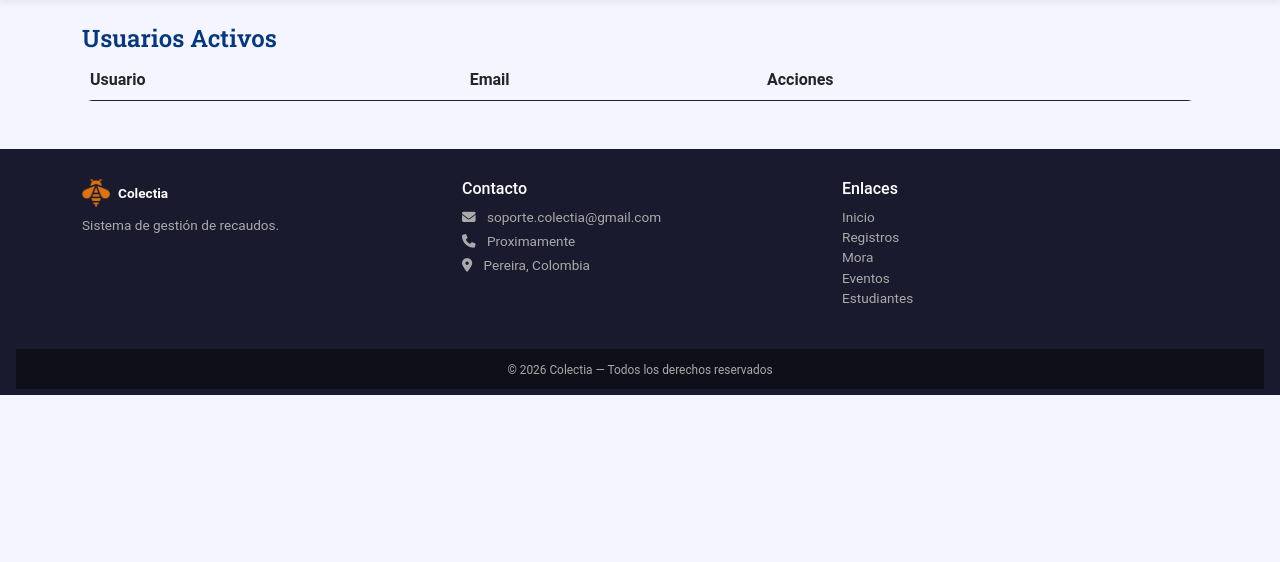
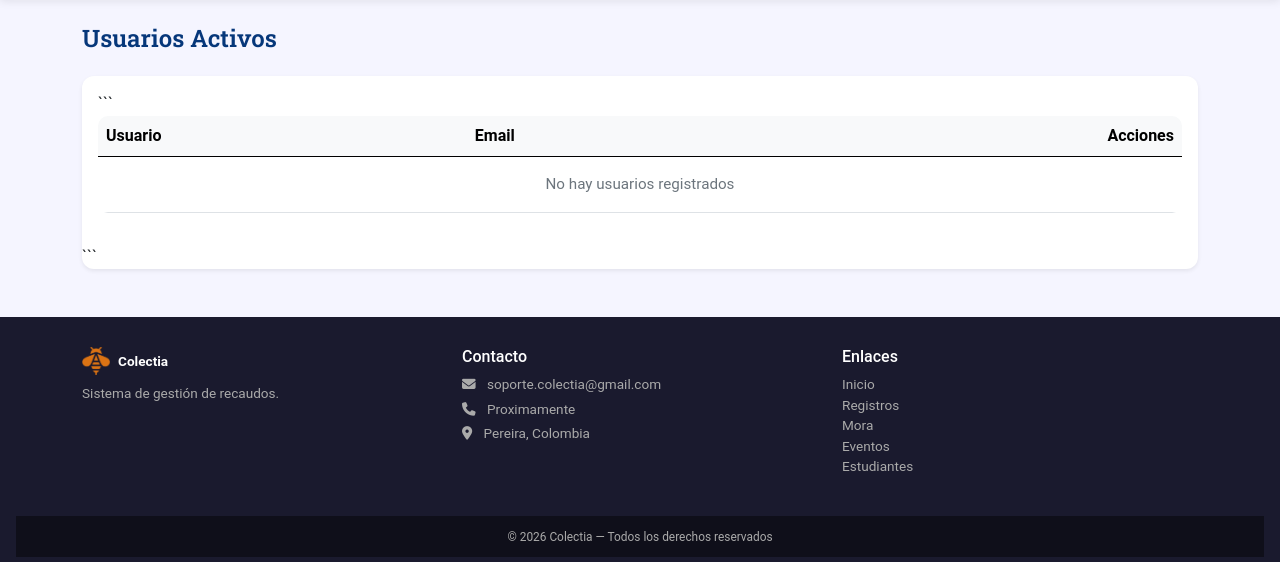
Before and after one commit to Simoncv08/Proyecto-LCP, a Django app: page /usuarios/ in a window 1280 px wide. Shown: the part 112-674 px from the top of the page. Run offline with Django 5.2, Linux system fonts and the light colour scheme; a user stored in the database is signed in; tables that the repository leaves empty hold one stand-in row (values such as "Sample post"); lists and menus that the app fills with data are empty.

Commit message:
UI improved

````diff
--- a/tasks/templates/usuarios.html
+++ b/tasks/templates/usuarios.html
@@ -1,33 +1,70 @@
 {% extends 'base.html' %}
 
 {% block content %}
-<h4>Usuarios Activos</h4>
 
-<table class="table table-hover">
-    <thead>
+<div class="d-flex flex-column flex-md-row justify-content-between align-items-start align-items-md-center mb-4 gap-2">
+    <h4 class="mb-0">Usuarios Activos</h4>
+</div>
+
+<div class="card shadow-sm">
+    <div class="card-body">
+
+```
+    <div class="table-responsive">
+        <table class="table table-hover align-middle">
+            <thead class="table-light">
                 <tr>
                     <th>Usuario</th>
                     <th>Email</th>
-            <th>Acciones</th>
+                    <th class="text-end">Acciones</th>
                 </tr>
             </thead>
+
             <tbody>
                 {% for u in usuarios %}
                 <tr>
-            <td>{{ u.username }}</td>
-            <td>{{ u.email }}</td>
                     <td>
-                <a href="{% url 'editar_usuario' u.id %}" class="btn btn-sm btn-primary">Editar</a>
-                <form method="POST" action="{% url 'eliminar_usuario' u.id %}" style="display:inline;">
+                        <i class="fas fa-user text-secondary me-2"></i>
+                        {{ u.username }}
+                    </td>
+
+                    <td class="text-muted">
+                        {{ u.email|default:"Sin email" }}
+                    </td>
+
+                    <td class="text-end">
+
+                        <a href="{% url 'editar_usuario' u.id %}"
+                           class="btn btn-sm btn-outline-primary me-1">
+                            <i class="fas fa-pen"></i>
+                        </a>
+
+                        <form method="POST" action="{% url 'eliminar_usuario' u.id %}" class="d-inline">
                             {% csrf_token %}
-                    <button type="submit" class="btn btn-sm btn-danger"
+                            <button type="submit"
+                                    class="btn btn-sm btn-outline-danger"
                                     onclick="return confirm('¿Seguro que deseas eliminar este usuario?')">
-                        Eliminar
+                                <i class="fas fa-trash"></i>
                             </button>
                         </form>
+
+                    </td>
+                </tr>
+                {% empty %}
+                <tr>
+                    <td colspan="3" class="text-center text-muted py-3">
+                        No hay usuarios registrados
                     </td>
                 </tr>
                 {% endfor %}
             </tbody>
+
         </table>
+    </div>
+
+</div>
+```
+
+</div>
+
 {% endblock %}
````
Also changed, not shown: tasks/templates/editar_usuario.html (+53 -13 lines). Lines whose indentation alone changed are shown as unchanged.
